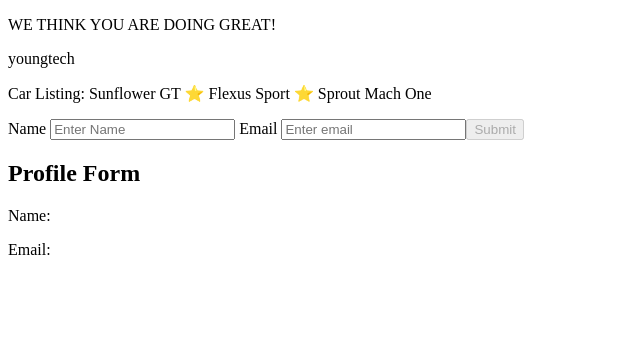
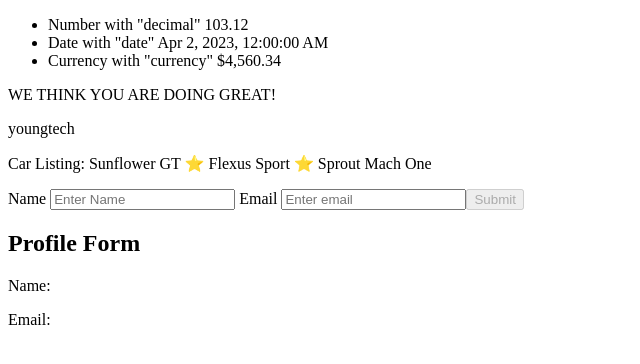
Before and after one commit to nagasundar4/angular-coding, an Angular app: page / in a window 1280 px wide. Shown: the top 364 px of the page, without its empty margins (0-640 px from the left). Built offline with nearby package versions, Linux system fonts and the light colour scheme.

Commit message:
Pipes with decial, date and currency
Pipes with decial, date and currency

```diff
--- a/src/app/app.component.ts
+++ b/src/app/app.component.ts
@@ -3,6 +3,7 @@ import { CarService } from './car.service';
 import { UserComponent } from './user/user.component';
 import { UpperCasePipe } from '@angular/common';
 import { LowerCasePipe } from '@angular/common';
+import { DecimalPipe, DatePipe, CurrencyPipe } from '@angular/common';
 
 import {
   ReactiveFormsModule,
@@ -14,6 +15,11 @@ import {
 @Component({
   selector: 'app-root',
   template: `
+    <ul>
+      <li>Number with "decimal" {{ num | number : '3.2-2' }}</li>
+      <li>Date with "date" {{ birthday | date : 'medium' }}</li>
+      <li>Currency with "currency" {{ cost | currency }}</li>
+    </ul>
     <p>{{ loudMessage | uppercase }}</p>
     <p>{{ username | lowercase }}</p>
     <p>Car Listing: {{ display }}</p>
@@ -43,9 +49,20 @@ import {
     <p>Email: {{ profileForm.value.email }}</p>
   `,
   standalone: true,
-  imports: [ReactiveFormsModule, UserComponent, UpperCasePipe, LowerCasePipe],
+  imports: [
+    ReactiveFormsModule,
+    UserComponent,
+    DatePipe,
+    UpperCasePipe,
+    LowerCasePipe,
+    DecimalPipe,
+    CurrencyPipe,
+  ],
 })
 export class AppComponent {
+  num = 103.1234;
+  birthday = new Date(2023, 3, 2);
+  cost = 4560.34;
   username = 'yOunGTECh';
   loudMessage = 'we think you are doing great!';
   display = '';
```
